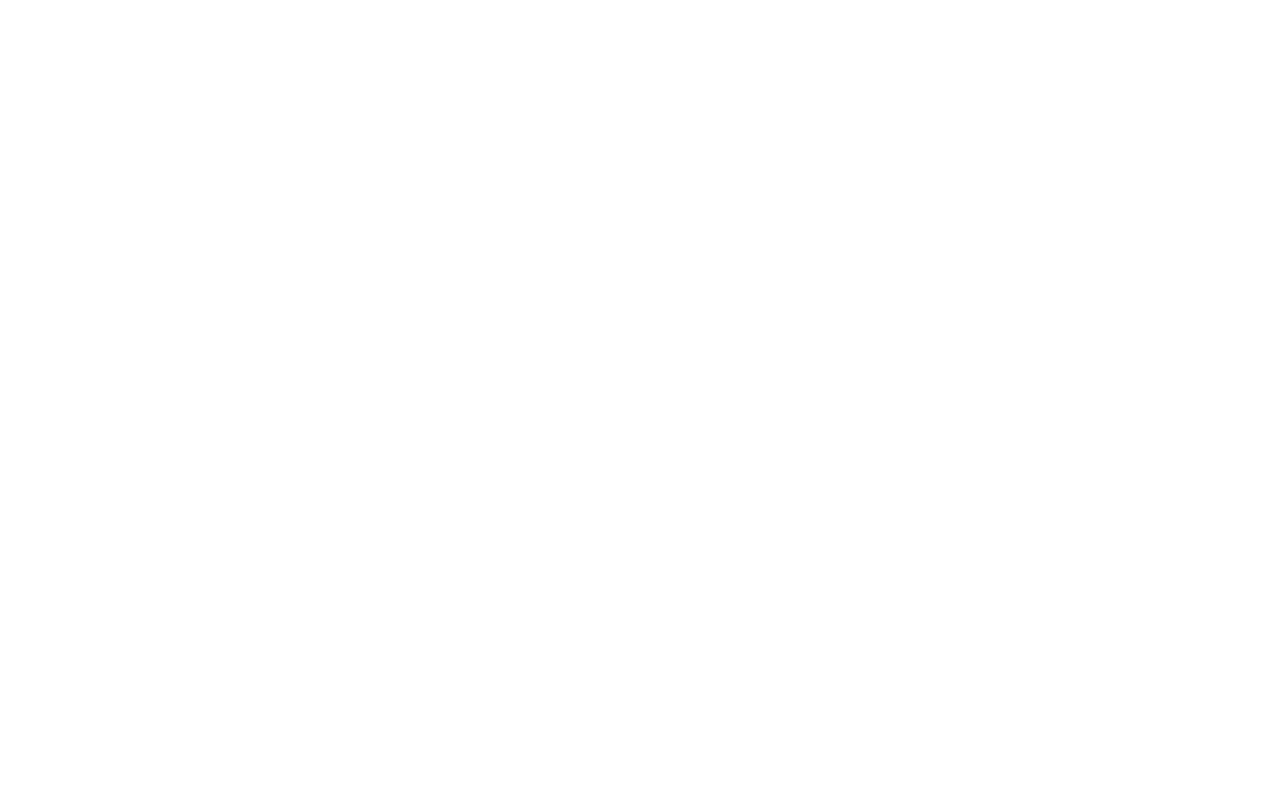
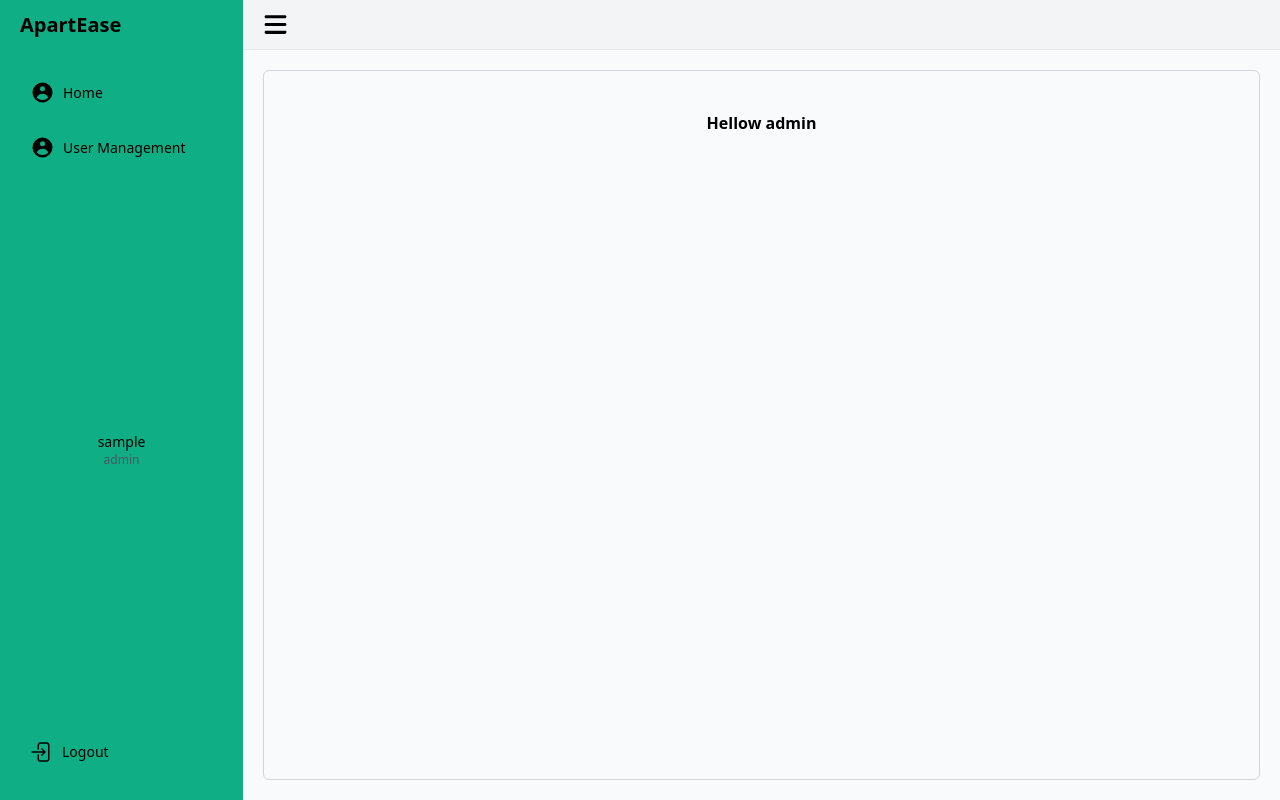
Before and after one commit to sawehkalanephaung/ApartEase-Frontend, a Vue app: page /user-management in a window 1280 px wide. Before the commit this address had no page. Built offline with nearby package versions, Linux system fonts and the light colour scheme; sample sign-in values are in the browser's storage.

Commit message:
restrict access account
disallow account that unauthorised and display account username and role

```diff
--- a/src/components/SideNav.vue
+++ b/src/components/SideNav.vue
@@ -19,17 +19,22 @@
              Home
             </router-link>
 
+            <router-link v-if="role === 'admin'"  to="/user-management" class="inline-flex relative items-center py-[10px] px-[10px] w-full text-sm font-medium rounded-md border-gray-200 hover:bg-gray-200 hover:text-gray-800 transition duration-400 ease-in-out">
+              <svg aria-hidden="true" class="w-[25px] h-[25px] fill-current mr-2" fill="currentColor" viewBox="0 0 20 20" xmlns="http://www.w3.org/2000/svg">
+                <path fill-rule="evenodd" d="M18 10a8 8 0 11-16 0 8 8 0 0116 0zm-6-3a2 2 0 11-4 0 2 2 0 014 0zm-2 4a5 5 0 00-4.546 2.916A5.986 5.986 0 0010 16a5.986 5.986 0 004.546-2.084A5 5 0 0010 11z" clip-rule="evenodd"></path>
+              </svg>
+             User Management
+            </router-link>
           </div>
 
-          <!-- Display username and role -->
-          <div class="text-center mb-4">
+          <div class="flex flex-col items-center mt-auto mb-4">
             <p class="text-sm font-medium">{{ username }}</p>
             <p class="text-xs text-gray-600">{{ role }}</p>
           </div>
 
           <div class="h-[50px]">
             <div class="flex items-center justify-between">
-              <router-link to="/" class="inline-flex relative items-center py-[10px] px-[10px] w-full text-sm font-medium rounded-md border-gray-200 hover:bg-gray-300 hover:text-gray-800 transition duration-400 ease-in-out">
+              <router-link to="/" @click="logout" class="inline-flex relative items-center py-[10px] px-[10px] w-full text-sm font-medium rounded-md border-gray-200 hover:bg-gray-300 hover:text-gray-800 transition duration-400 ease-in-out">
                 <svg xmlns="http://www.w3.org/2000/svg" fill="none" viewBox="0 0 24 24" stroke-width="1.5" stroke="currentColor" class="w-6 h-6 mr-2">
                   <path stroke-linecap="round" stroke-linejoin="round" d="M8.25 9V5.25A2.25 2.25 0 0 1 10.5 3h6a2.25 2.25 0 0 1 2.25 2.25v13.5A2.25 2.25 0 0 1 16.5 21h-6a2.25 2.25 0 0 1-2.25-2.25V15M12 9l3 3m0 0-3 3m3-3H2.25" />
                 </svg>
@@ -49,7 +54,7 @@
         <div class="cursor-pointer w-[30px]" @click="toggleSideBar">
           <svg xmlns="http://www.w3.org/2000/svg" viewBox="0 0 448 512" class="w-[25px] h-[25px]">
             <!--! Font Awesome Pro 6.2.0 by @fontawesome - https://fontawesome.com License - https://fontawesome.com/license (Commercial License) Copyright 2022 Fonticons, Inc. -->
-            <path d="M0 96C0 78.3 14.3 64 32 64H416c17.7 0 32 14.3 32 32s-14.3 32-32 32H32C14.3 128 0 113.7 0 96zM0 256c0-17.7 14.3-32 32-32H416c17.7 0 32 14.3 32 32s-14.3 32-32 32H32c-17.7 0-32-14.3-32-32zM448 416c0 17.7-14.3 32-32 32H32c-17.7 0-32-14.3-32-32s14.3-32 32-32H416c17.7 0 32 14.3 32 32z" />
+            <path d="M0 96C0 78.3 14.3 64 32 64H416c17.7 0 32 14.3 32 32s-14.3 32-32 32H32C14.3 128 0 113.7 0 96zM0 256c0-17.7 14.3-32 32-32H416c17.7 0 32 14.3 32 32s-14.3 32-32 32H32c-17.7 0-32-14.3-32-32zM448 416c0 17.7-14.3 32-32 32H32c-17.7 0-32-14.3-32-32s14.3-32 32-32H416c17.7 0 32-14.3 32 32z" />
           </svg>
         </div>
       </div>
@@ -76,7 +81,6 @@ import { useRouter } from "vue-router";
 const store = useStore();
 const router = useRouter();
 
-const user = computed(() => store.getters.getUser);
 const username = computed(() => store.getters.getUser?.username || "Guest");
 const role = computed(() => store.getters.getRole);
 const showDropDown = ref(false);
@@ -104,11 +108,19 @@ const toggleUserManagementDropdown = () => {
 };
 
 const logout = () => {
-  // Perform any logout logic here (e.g., clear user data, make API call)
+  // Remove token and user from local storage
+  localStorage.removeItem("token");
+  localStorage.removeItem("user");
+
+  // Clear user data in Vuex store
+  store.commit('setUser', null);
+  store.commit('setJwtToken', null);
+
   // Show the success message
   showSuccessMessage.value = true;
+
   // Redirect to login page
-  router.push("/login");
+  router.push("/");
 };
 
 onMounted(() => {
--- a/src/components/UserLogin.vue
+++ b/src/components/UserLogin.vue
@@ -99,6 +99,7 @@ const login = async () => {
     store.commit('setUser', userData);
     store.commit('setJwtToken', token);
 
+
     // Check if the role property exists in userData
     if (userData && userData.role) {
       store.commit('setRole', userData.role);
--- /dev/null
+++ b/src/components/UserManagement.vue
@@ -0,0 +1,30 @@
+/<template>
+
+<div class="usermanagement">
+  <h2> <strong> Hellow admin  </strong></h2>
+</div>
+</template>
+
+<script>
+export default {
+
+}
+</script>
+
+
+<style scoped>
+.usermanagement {
+  padding: 20px;
+  text-align: center;
+}
+
+h1 {
+  font-weight: bold;
+  margin-bottom: 20px;
+}
+
+p {
+  font-size: 18px;
+  margin: 5px 0;
+}
+</style>
--- a/src/router/index.js
+++ b/src/router/index.js
@@ -4,6 +4,7 @@ import Login from '../components/UserLogin.vue';
 import Register from '../components/UserRegister.vue';
 import SideNav from '../components/SideNav.vue';
 import HomeView from '@/views/HomeView.vue';
+import UserManagement from '@/components/UserManagement.vue';
 
 const router = createRouter({
   history: createWebHistory(import.meta.env.BASE_URL),
@@ -22,15 +23,38 @@ const router = createRouter({
       path: "/sidenav",
       name: "SideNav",
       component: SideNav,
+      meta: { requiresAuth: true},
       children: [
         {
           path: "/home",
           name: "HomeView",
           component: HomeView,
+          meta: { requiresAuth: true},
+        },
+        {
+          path: "/user-management",
+          name: "UserManagement",
+          component: UserManagement,
+          meta: { requiresAuth: true, roles: ['admin'] },
         },
       ],
     },
   ],
 });
+// Global navigation guard for authentication
+router.beforeEach((to, from, next) => {
+  const token = localStorage.getItem('token');
+  const userRole = store.state.role; // Access role from Vuex store state
+  const requiresAuth = to.matched.some(record => record.meta.requiresAuth);
+  const roles = to.meta.roles;
+
+  if (requiresAuth && !token) {
+    next({ name: 'login' }); // Redirect to login if not authenticated
+  } else if (requiresAuth && roles && !roles.includes(userRole)) {
+    next({ name: 'HomeView' }); // Redirect to home if not authorized
+  } else {
+    next(); // Proceed to the route
+  }
+});
 
 export default router;
--- a/src/services/AxiosInterceptorSetup.js
+++ b/src/services/AxiosInterceptorSetup.js
@@ -2,7 +2,7 @@ import apiClient from "@/services/AxiosClient.js";
 apiClient.interceptors.request.use(
   (request) => {
     const token = localStorage.getItem("token");
-    if (token && !request.url.includes("/user/add"))  {
+    if (token)  {
       request.headers["Authorization"] = "Bearer " + token;
     }
     return request;
--- a/src/stores/index.js
+++ b/src/stores/index.js
@@ -1,10 +1,17 @@
 import { createStore } from 'vuex';
 
+// handle refresh page and keep user logged in
+const userFromLocalStorage = JSON.parse(localStorage.getItem('user'));
+const tokenFromLocalStorage = localStorage.getItem('token');
 export default createStore({
   state: {
-    user: { username: 'admin' }, // Example user object with a username
-    jwtToken: null,
-    role: 'user', // default
+    // user: { username: 'admin' }, // Example user object with a username
+    // user: null,
+    // jwtToken: null,
+    // role: 'user', // default
+    user: userFromLocalStorage || null,
+    jwtToken: tokenFromLocalStorage || null,
+    role: userFromLocalStorage?.role || 'user', // default
   },
   mutations: {
     setUser(state, user) {
@@ -13,6 +20,9 @@ export default createStore({
     },
     setJwtToken(state, token) {
       state.jwtToken = token;
+    },
+    setRole(state, role) {
+      state.role = role;
     },
   },
   actions: {
--- a/src/views/HomeView.vue
+++ b/src/views/HomeView.vue
@@ -1,8 +1,7 @@
 <template>
   <div class="home">
-    <h1><strong>Welcome</strong></h1>
-    <p>Username: {{ username }}</p>
-    <p>Role: {{ role }}</p>
+    <h1><strong>Welcome to Home page</strong></h1>
+
   </div>
 </template>
 
```
